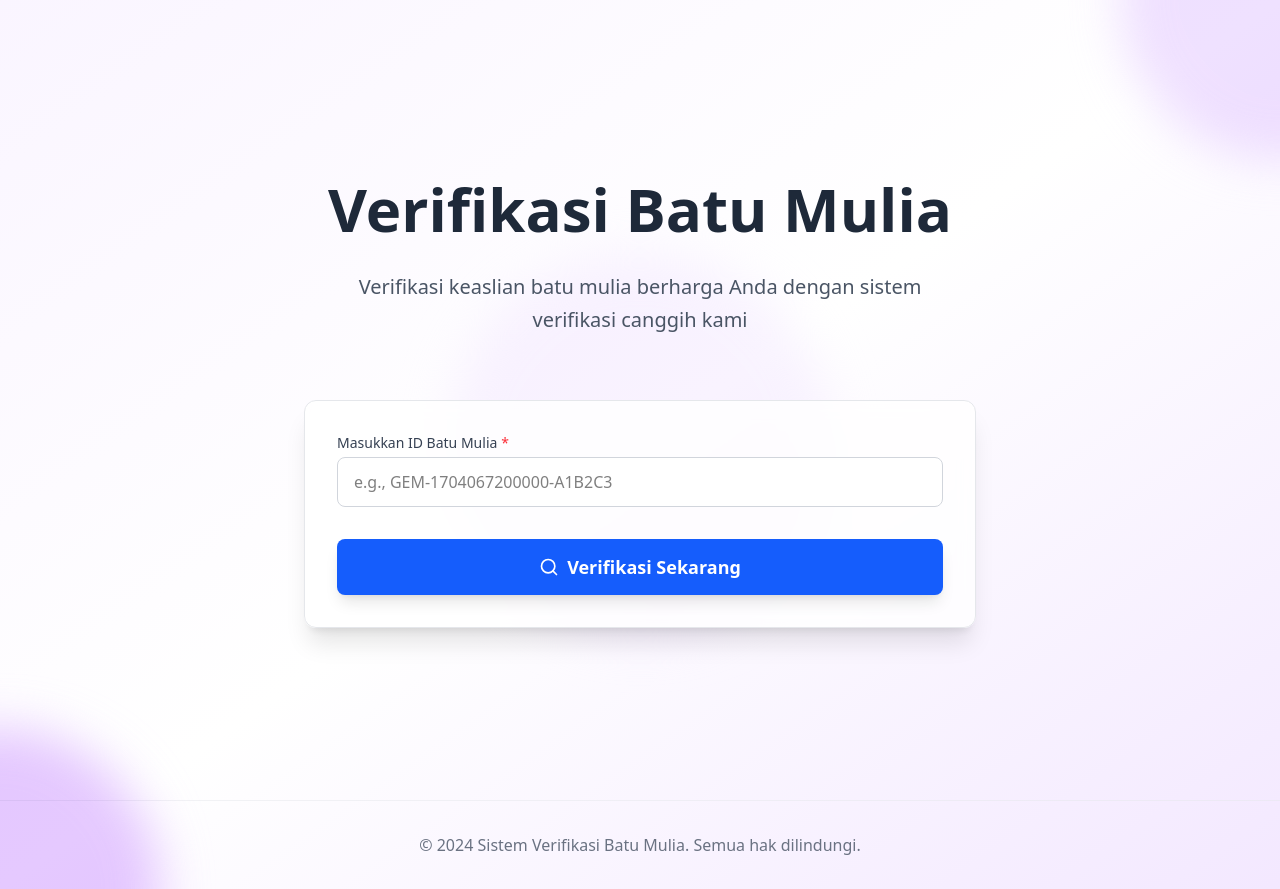
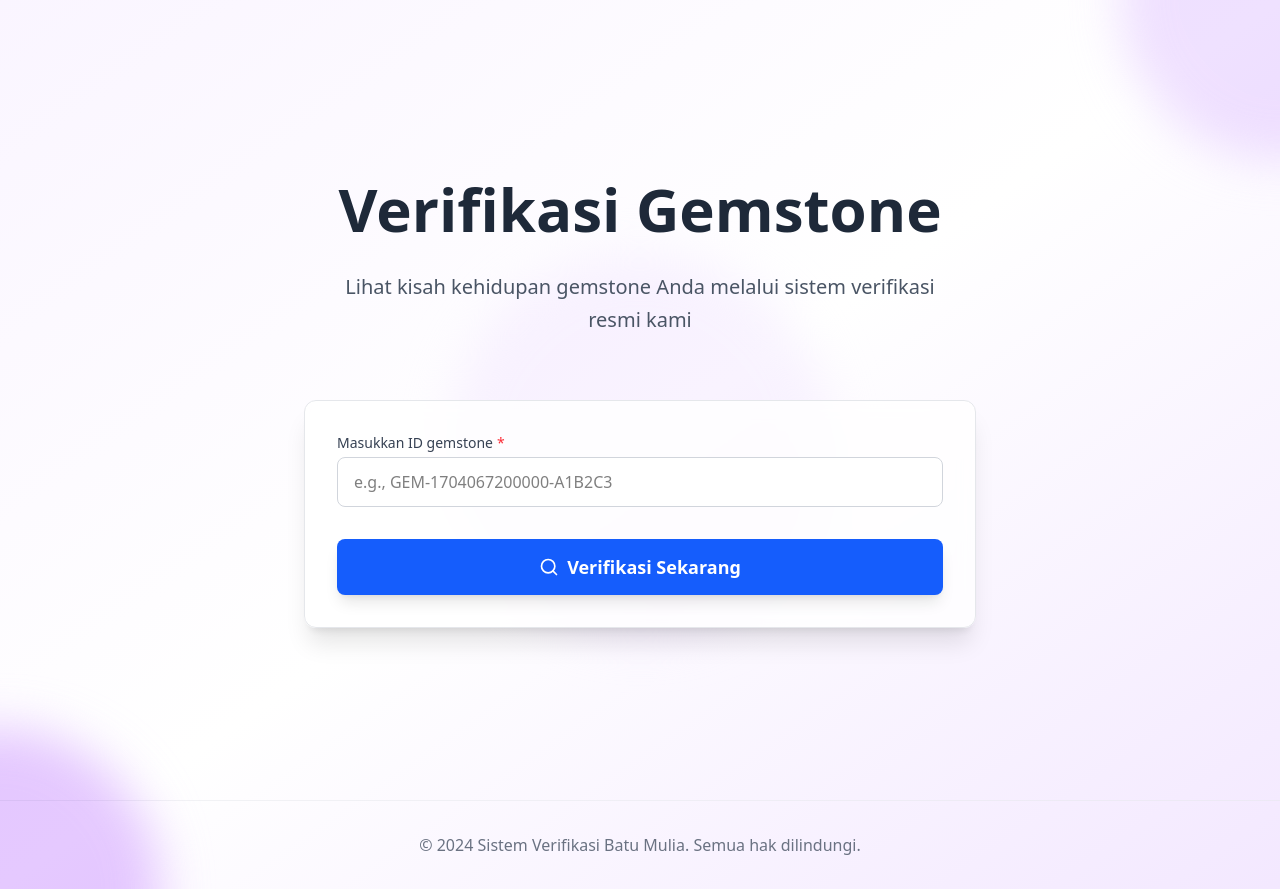
Before and after one commit to cecepns/gemstone-app, a React (Vite) app: page / in a window 1280 px wide. Built offline with nearby package versions, Linux system fonts and the light colour scheme.

Commit message:
fix: verif gemstone

```diff
--- a/src/pages/Home.jsx
+++ b/src/pages/Home.jsx
@@ -1,12 +1,12 @@
 // ANCHOR: HomePage Component - Landing page for Gemstone Verification App
-import { Search } from 'lucide-react';
-import { useState } from 'react';
-import { useNavigate } from 'react-router-dom';
+import { Search } from "lucide-react";
+import { useState } from "react";
+import { useNavigate } from "react-router-dom";
 
-import { Button, Input, Card } from '../components/ui';
+import { Button, Input, Card } from "../components/ui";
 
 const Home = () => {
-  const [gemstoneId, setGemstoneId] = useState('');
+  const [gemstoneId, setGemstoneId] = useState("");
   const [isLoading, setIsLoading] = useState(false);
 
   const navigate = useNavigate();
@@ -19,7 +19,7 @@ const Home = () => {
     e.preventDefault();
 
     if (!gemstoneId.trim()) {
-      alert('Silakan masukkan ID Gemstone');
+      alert("Silakan masukkan ID Gemstone");
       return;
     }
 
@@ -45,10 +45,11 @@ const Home = () => {
         {/* Header Section */}
         <div className="text-center mb-8 sm:mb-12 lg:mb-16">
           <h1 className="text-3xl sm:text-4xl md:text-5xl lg:text-6xl font-bold text-gray-800 mb-4 sm:mb-6 leading-tight">
-            Verifikasi Batu Mulia
+            Verifikasi Gemstone
           </h1>
           <p className="text-base sm:text-lg md:text-xl text-gray-600 mb-6 sm:mb-8 max-w-2xl mx-auto px-4 leading-relaxed">
-            Verifikasi keaslian batu mulia berharga Anda dengan sistem verifikasi canggih kami
+            Lihat kisah kehidupan gemstone Anda melalui sistem verifikasi resmi
+            kami
           </p>
         </div>
 
@@ -60,7 +61,7 @@ const Home = () => {
         >
           <form onSubmit={handleSubmit} className="space-y-4 sm:space-y-6">
             <Input
-              label="Masukkan ID Batu Mulia"
+              label="Masukkan ID gemstone"
               id="gemstoneId"
               name="gemstoneId"
               type="text"
@@ -84,7 +85,7 @@ const Home = () => {
                 className="shadow-lg h-12 sm:h-14 text-base sm:text-lg font-semibold"
               >
                 {isLoading ? (
-                  'Memverifikasi...'
+                  "Memverifikasi..."
                 ) : (
                   <>
                     <Search className="w-4 h-4 sm:w-5 sm:h-5 mr-2" />
```
